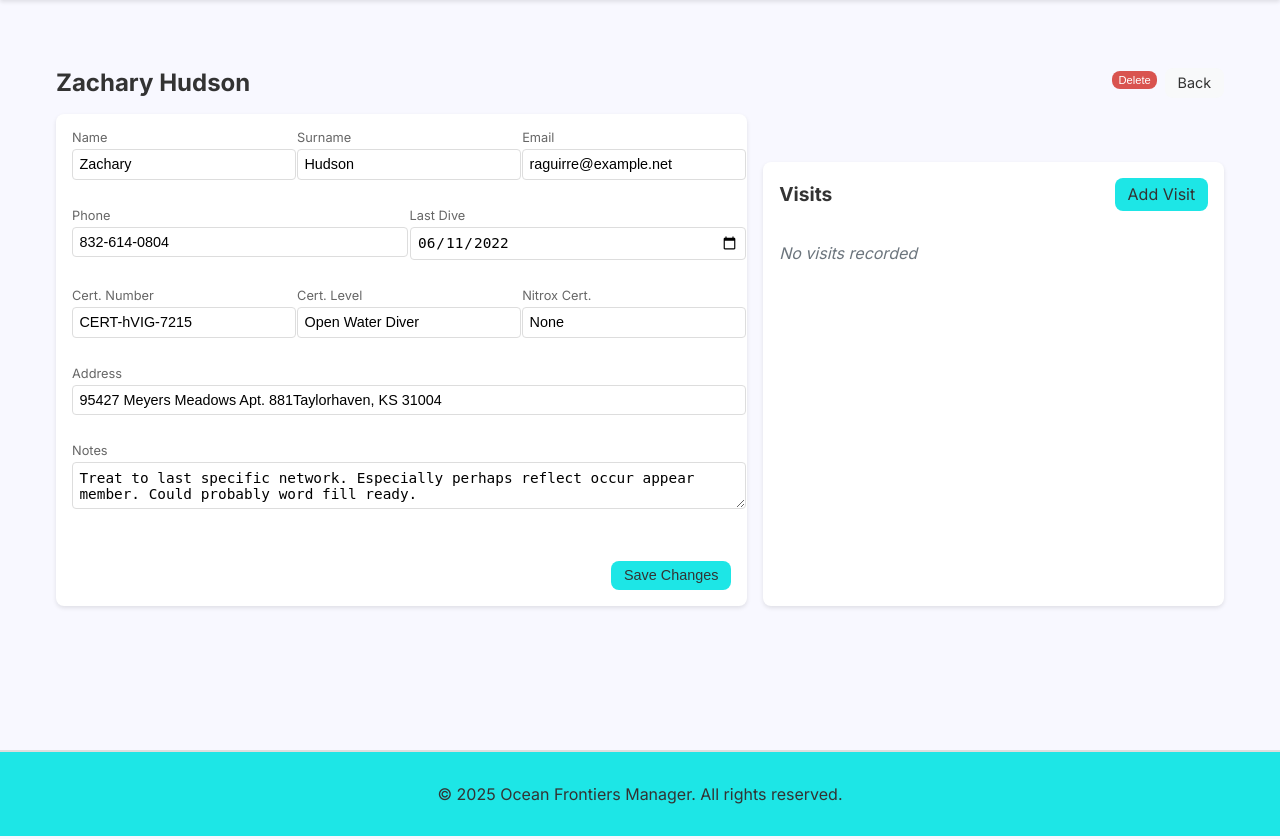
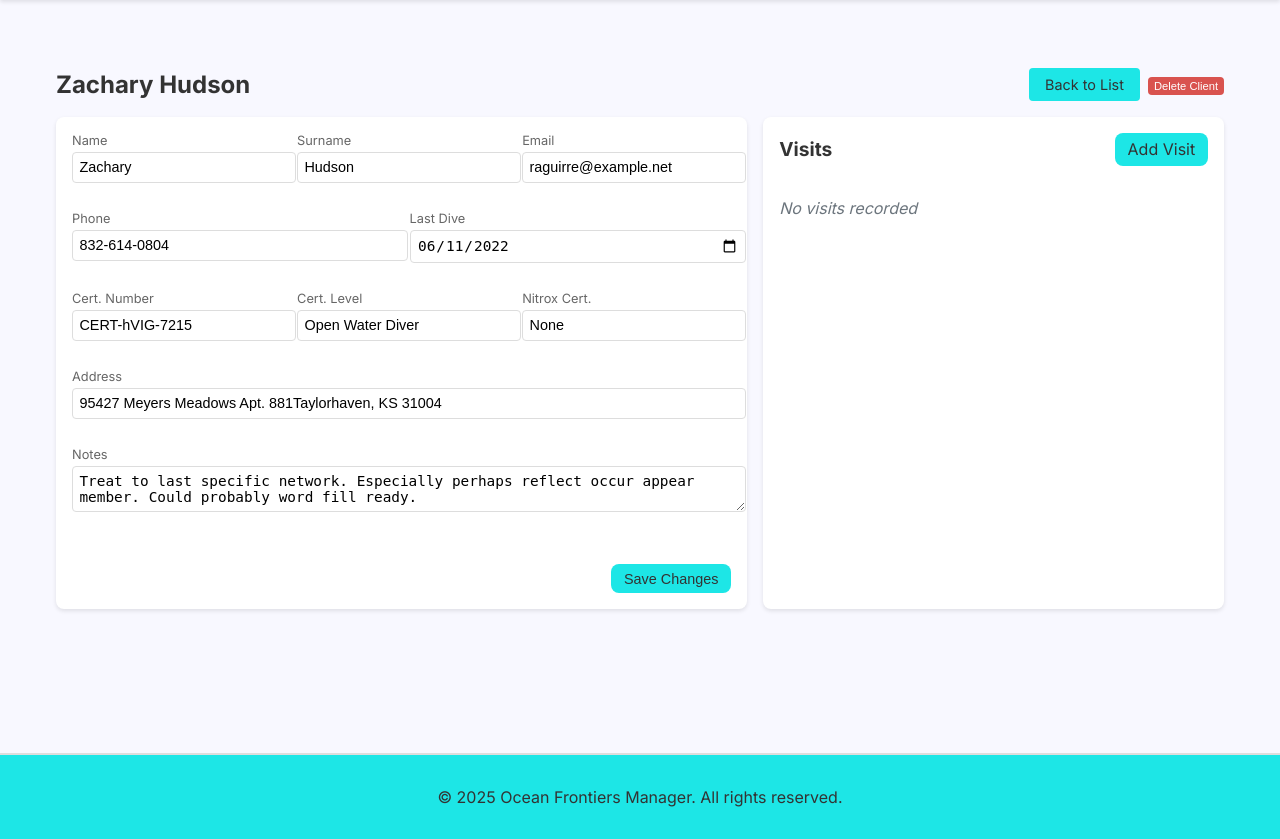
Before and after one commit to cervee18/OFR2_2, a Flask app: page /client_details/1 in a window 1280 px wide. Shown: the part 72-911 px from the top of the page. Run offline with Flask 3, Linux system fonts and the light colour scheme; data comes from the database, SQL or seed files in the repository; data that the repository does not hold is empty.

Commit message:
Fixed style in client_details

```diff
--- a/app/static/base.css
+++ b/app/static/base.css
@@ -254,29 +254,6 @@
     cursor: not-allowed;
 }
 
-.delete-button {
-    background-color: var(--danger-color);
-    color: #fff;
-    border-radius: var(--border-radius);
-    transition: background-color .2s ease;
-}
-
-.delete-button:hover {
-    background-color: var(--danger-hover);
-}
-
-.back-button {
-    background-color: #f8f9fa;
-    color: var(--text-color);
-    text-decoration: none;
-    border-radius: var(--border-radius);
-    transition: background-color .2s ease;
-}
-
-.back-button:hover {
-    background-color: #e9ecef;
-}
-
 /* Table styles */
 .table-common {
     border: 1px solid var(--border-color);
--- a/app/static/clients.css
+++ b/app/static/clients.css
@@ -221,3 +221,43 @@
         grid-template-columns: 1fr;
     }
 }
+/* Remove from base.css & clients.css the .back-button and .delete-button definitions */
+
+/* Add to clients.css */
+.header-actions {
+    display: flex;
+    gap: 0.75rem;
+    align-items: center;
+}
+
+.header-button {
+    padding: 0.5rem 1rem;
+    border-radius: 4px;
+    border: none;
+    cursor: pointer;
+    font-size: 0.9rem;
+    text-decoration: none;
+    background-color: var(--light-turquoise);
+    color: var(--text-color);
+    transition: background-color 0.2s ease;
+    display: inline-flex;
+    align-items: center;
+    justify-content: center;
+}
+
+.header-button:hover {
+    background-color: #9ee6e6;
+}
+
+.header-button.delete {
+    background-color: var(--danger-color);
+    color: white;
+}
+
+.header-button.delete:hover {
+    background-color: var(--danger-hover);
+}
+
+.delete-client-form {
+    display: inline-flex;
+}
--- a/app/static/visits.css
+++ b/app/static/visits.css
@@ -4,7 +4,7 @@
     padding: 1rem;
     border-radius: var(--border-radius);
     box-shadow: var(--shadow-light);
-    margin-top: 3rem;
+    margin-top: 0rem;
 }
 
 .visits-header {
--- a/app/templates/client_details.html
+++ b/app/templates/client_details.html
@@ -5,10 +5,10 @@
     <div class="client-header">
         <h2>{{ client.name }} {{ client.surname }}</h2>
         <div class="header-actions">
-            <form method="POST" action="{{ url_for('clients.delete_client', client_id=client.id) }}" class="delete-client-form">
-                <button type="submit" class="delete-button" onclick="return confirm('Are you sure you want to delete this client?')">Delete</button>
+            <a href="{{ url_for('clients.client_list') }}" class="header-button">Back to List</a>
+            <form method="POST" action="{{ url_for('clients.delete_client', client_id=client.id) }}" class="delete-client-form" style="display: inline;">
+                <button type="submit" class="header-button delete" onclick="return confirm('Are you sure you want to delete this client?')">Delete Client</button>
             </form>
-            <a href="{{ url_for('clients.client_list') }}" class="back-button">Back</a>
         </div>
     </div>
 
```
